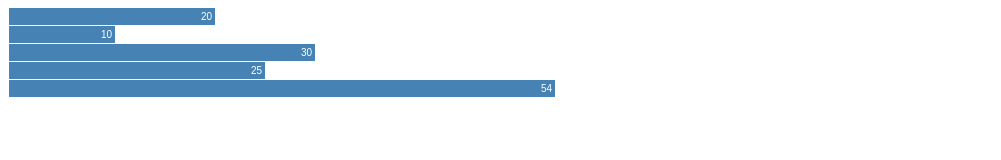
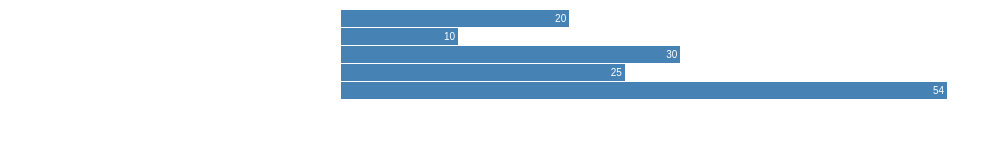
Before and after one commit to andyperlitch/d3-bar-chart-example, a website: page index.html in a window 1280 px wide. Shown: the whole page, without its empty margins (0-1001 px from the left). Drawn offline with nearby package versions, Linux system fonts and the light colour scheme.

Commit message:
scale object/function usage

```diff
--- a/index.html
+++ b/index.html
@@ -1,6 +1,10 @@
 <!DOCTYPE html>
 <body>
 <style>
+.chart {
+  width: 600px;
+  margin: 10px auto;
+}
 .chart div {
   font: 10px sans-serif;
   background-color: steelblue;
@@ -12,16 +16,24 @@
 </style>
 
 <div class="chart"></div>
+<script src="bower_components/jquery/dist/jquery.js"></script>
 <script src="bower_components/d3/d3.min.js"></script>
 <script>
 
 var data = [20, 10, 30, 25, 54];
 var chart = d3.select(".chart");
+var $chart = $(chart[0]);
+var x = d3.scale.linear()
+  .domain([0, d3.max(data)])
+  .range([0, $chart.width()])
+
+
+
 var bars = chart.selectAll("div");
 var barsUpdate = bars.data(data)
 var barEnter = barsUpdate.enter().append("div");
 barEnter.style("width", function(d) {
-    return d * 10 + "px";
+  return x(d) + "px";
 });
 barEnter.text(function(d) {
   return d;
```
Lines whose indentation alone changed are shown as unchanged.
